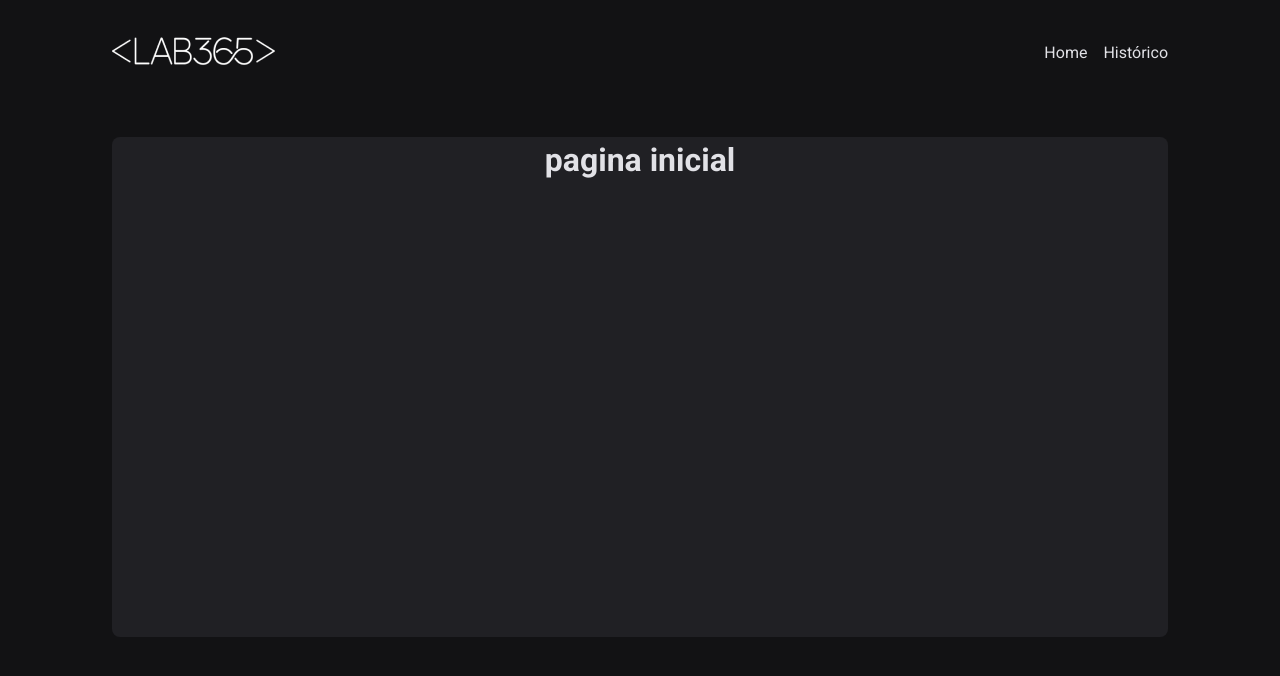
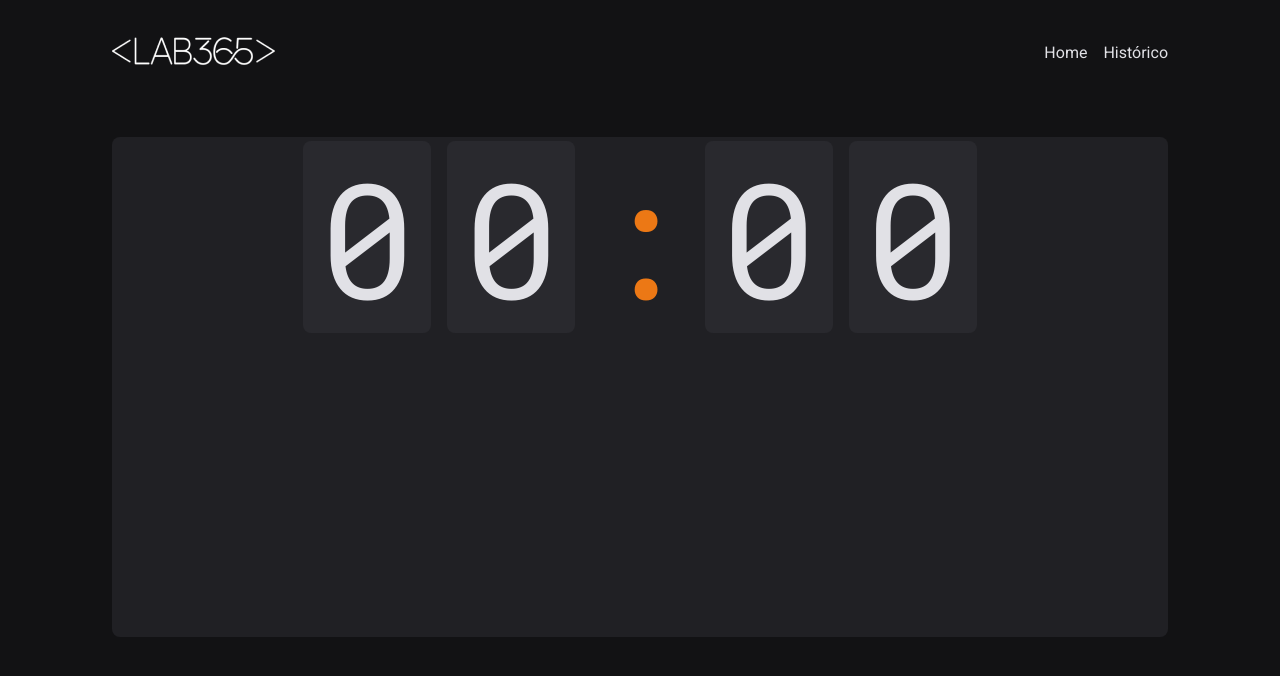
Before and after one commit to vhasckel/timer365, a React (Vite) app: page / in a window 1280 px wide. Shown: the top 676 px of the page. Built offline with nearby package versions, Linux system fonts and the light colour scheme.

Commit message:
feat: estrutura do componente timer

```diff
--- /dev/null
+++ b/src/components/timer/index.jsx
@@ -0,0 +1,17 @@
+import React from "react";
+import "./timer.css";
+
+export default function Timer() {
+  return (
+    <div className="container--timer">
+      {/* Minutos */}
+      <span>0</span>
+      <span>0</span>
+      {/* Separador */}
+      <div className="separator--timer">:</div>
+      {/* Segundos */}
+      <span>0</span>
+      <span>0</span>
+    </div>
+  );
+}
--- /dev/null
+++ b/src/components/timer/timer.css
@@ -0,0 +1,23 @@
+.container--timer {
+    font-family: 'Roboto Mono', monospace;
+    font-size: 10rem;
+    line-height: 8rem;
+    color: var(--text);
+    display: flex;
+    gap: 1rem;
+}
+
+.container--timer span {
+    background: var(--box-on-shape);
+    padding: 2rem 1rem;
+    border-radius: 8px;
+}
+
+.container--timer .separator--timer {
+    padding: 2rem 0;
+    color: var(--orange-500);
+    width: 6.1rem;
+    /* 64px */
+    display: flex;
+    justify-content: center;
+}
--- a/src/pages/home/index.jsx
+++ b/src/pages/home/index.jsx
@@ -1,9 +1,10 @@
 import React from "react";
+import Timer from "../../components/timer";
 
 export default function HomePage() {
   return (
     <div>
-      <h1>pagina inicial</h1>
+      <Timer />
     </div>
   );
 }
```
